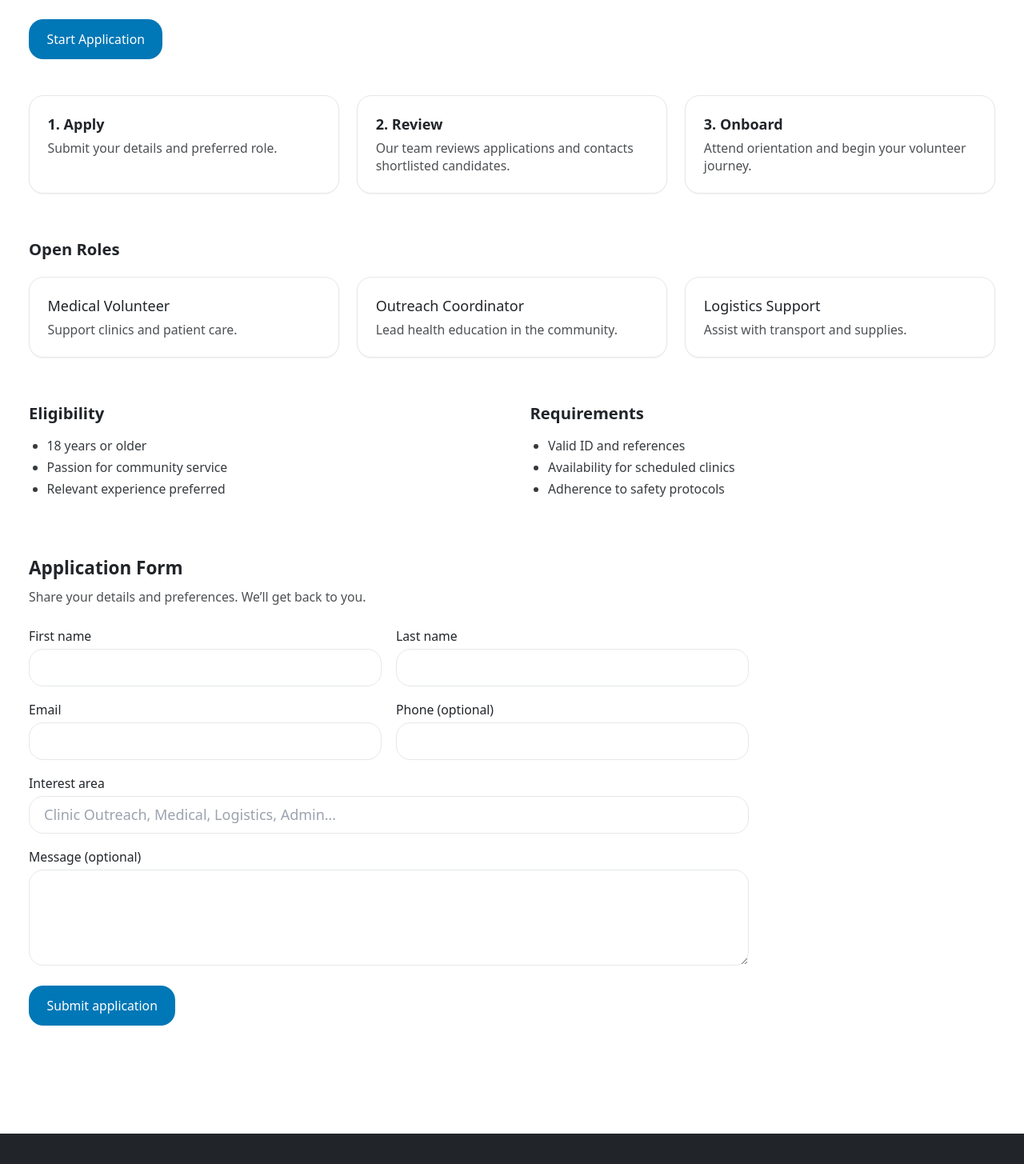
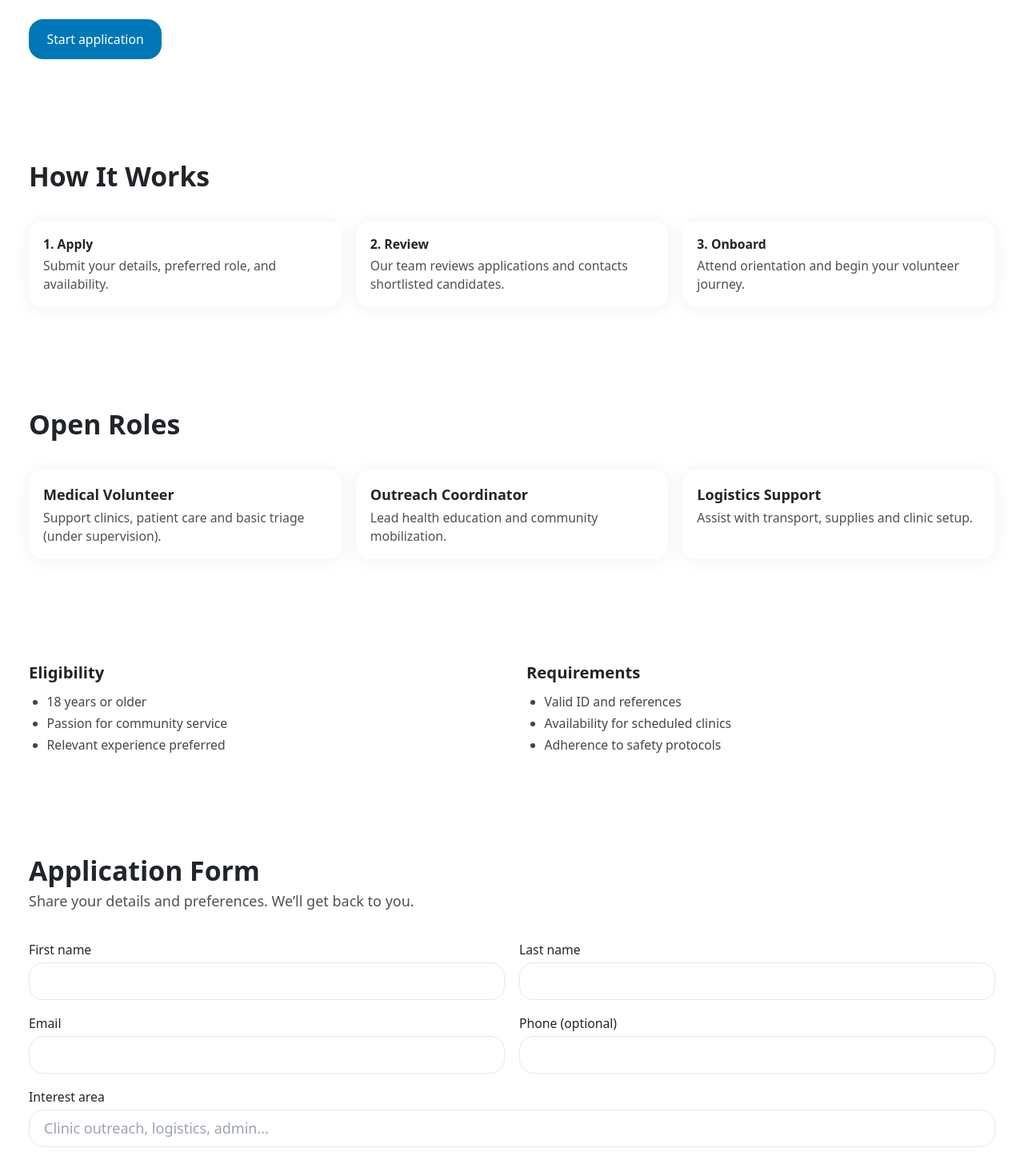
Before and after one commit to olu120/humble-vessel-web, a Next.js app: page /en/volunteer in a window 1280 px wide. Shown: the part 220-1675 px from the top of the page at 80% size. Built offline with nearby package versions, Linux system fonts and the light colour scheme; no server answers.

Commit message:
add volunteer webhook route2

```diff
--- a/app/[locale]/volunteer/page.tsx
+++ b/app/[locale]/volunteer/page.tsx
@@ -1,190 +1,256 @@
-// app/[locale]/volunteer/page.jsx
-'use client';
+// app/[locale]/volunteer/page.tsx
+"use client";
 
-import { useRef, useState } from 'react';
-import Section from '@/components/Section';
-import Button from '@/components/Button';
+import { useRef, useState } from "react";
+import Section from "@/components/Section";
+import Button from "@/components/Button";
+
+type FormState = {
+  first: string;
+  last: string;
+  email: string;
+  phone: string;
+  interest: string;
+  message: string;
+};
 
 export default function VolunteerPage() {
-  const formRef = useRef(null);
-  const [first, setFirst] = useState('');
-  const [last, setLast]   = useState('');
-  const [email, setEmail] = useState('');
-  const [phone, setPhone] = useState('');
-  const [interest, setInterest] = useState('');
-  const [message, setMessage] = useState('');
+  const [form, setForm] = useState<FormState>({
+    first: "",
+    last: "",
+    email: "",
+    phone: "",
+    interest: "",
+    message: "",
+  });
 
   const [ok, setOk] = useState(false);
-  const [err, setErr] = useState(null);
+  const [error, setError] = useState<string | null>(null);
   const [loading, setLoading] = useState(false);
 
+  // 👇 Properly typed form ref so scrollIntoView is valid
+  const formRef = useRef<HTMLFormElement | null>(null);
+
   const scrollToForm = () => {
-    if (formRef.current && typeof formRef.current.scrollIntoView === 'function') {
-      formRef.current.scrollIntoView({ behavior: 'smooth', block: 'start' });
+    if (formRef.current) {
+      formRef.current.scrollIntoView({ behavior: "smooth", block: "start" });
     }
   };
 
-  async function submit(e) {
+  const handleChange =
+    (field: keyof FormState) =>
+    (e: React.ChangeEvent<HTMLInputElement | HTMLTextAreaElement>) => {
+      setForm((prev) => ({ ...prev, [field]: e.target.value }));
+    };
+
+  const handleSubmit = async (e: React.FormEvent) => {
     e.preventDefault();
-    setErr(null);
+    setError(null);
 
-    if (!first || !last || !email) {
-      setErr('Please fill in first name, last name and email.');
+    if (!form.first || !form.last || !form.email) {
+      setError("Please fill in first name, last name and email.");
       return;
     }
 
     setLoading(true);
+
     try {
-      const res = await fetch('/api/volunteer/apply', {
-        method: 'POST',
-        headers: { 'Content-Type': 'application/json' },
+      const res = await fetch("/api/volunteer/apply", {
+        method: "POST",
+        headers: {
+          "Content-Type": "application/json",
+        },
         body: JSON.stringify({
-          first_name: first,
-          last_name:  last,
-          email,
-          phone,
-          interest_area: interest,
-          message
-        })
+          first: form.first,
+          last: form.last,
+          email: form.email,
+          phone: form.phone,
+          interest: form.interest,
+          message: form.message,
+        }),
       });
 
-      const data = await res.json().catch(() => ({}));
+      const data = await res.json();
+
       if (!res.ok || !data?.ok) {
-        throw new Error(data?.error || `Submission failed (${res.status})`);
+        throw new Error(data?.error || "No route was found matching the URL and request method.");
       }
 
       setOk(true);
-      setFirst(''); setLast(''); setEmail('');
-      setPhone(''); setInterest(''); setMessage('');
-    } catch (e2) {
-      setErr(e2?.message || 'Something went wrong.');
+      setForm({
+        first: "",
+        last: "",
+        email: "",
+        phone: "",
+        interest: "",
+        message: "",
+      });
+    } catch (err: any) {
+      setError(err?.message || "Something went wrong.");
     } finally {
       setLoading(false);
     }
-  }
+  };
 
   return (
     <main>
+      {/* Top hero strip */}
       <Section
         title="Volunteer with Us"
         subtitle="Join our mission to bring compassionate care to communities in Uganda."
       >
-        <Button onClick={scrollToForm}>Start Application</Button>
+        <Button onClick={scrollToForm}>Start application</Button>
+      </Section>
 
       {/* How it works */}
-        <div className="mt-10 grid gap-5 md:grid-cols-3">
-          {[
-            { n: '1. Apply',    d: 'Submit your details and preferred role.' },
-            { n: '2. Review',   d: 'Our team reviews applications and contacts shortlisted candidates.' },
-            { n: '3. Onboard',  d: 'Attend orientation and begin your volunteer journey.' }
-          ].map((s) => (
-            <div key={s.n} className="rounded-2xl border bg-white p-5 shadow-sm">
-              <p className="font-semibold">{s.n}</p>
-              <p className="mt-1 text-sm opacity-80">{s.d}</p>
+      <Section title="How It Works">
+        <div className="grid gap-4 md:grid-cols-3">
+          <div className="rounded-2xl bg-white p-4 shadow-card">
+            <p className="text-sm font-semibold">1. Apply</p>
+            <p className="mt-1 text-sm opacity-80">
+              Submit your details, preferred role, and availability.
+            </p>
           </div>
-          ))}
+          <div className="rounded-2xl bg-white p-4 shadow-card">
+            <p className="text-sm font-semibold">2. Review</p>
+            <p className="mt-1 text-sm opacity-80">
+              Our team reviews applications and contacts shortlisted candidates.
+            </p>
           </div>
+          <div className="rounded-2xl bg-white p-4 shadow-card">
+            <p className="text-sm font-semibold">3. Onboard</p>
+            <p className="mt-1 text-sm opacity-80">
+              Attend orientation and begin your volunteer journey.
+            </p>
+          </div>
+        </div>
+      </Section>
 
       {/* Open roles */}
-        <div className="mt-12">
-          <h3 className="mb-4 text-lg font-semibold">Open Roles</h3>
-          <div className="grid gap-5 md:grid-cols-3">
-            {[
-              ['Medical Volunteer', 'Support clinics and patient care.'],
-              ['Outreach Coordinator', 'Lead health education in the community.'],
-              ['Logistics Support', 'Assist with transport and supplies.']
-            ].map(([t, d]) => (
-              <div key={t} className="rounded-2xl border bg-white p-5 shadow-sm">
-                <p className="font-medium">{t}</p>
-                <p className="mt-1 text-sm opacity-80">{d}</p>
+      <Section title="Open Roles">
+        <div className="grid gap-4 md:grid-cols-3">
+          <div className="rounded-2xl bg-white p-4 shadow-card">
+            <p className="font-semibold">Medical Volunteer</p>
+            <p className="mt-1 text-sm opacity-80">
+              Support clinics, patient care and basic triage (under supervision).
+            </p>
           </div>
-            ))}
+          <div className="rounded-2xl bg-white p-4 shadow-card">
+            <p className="font-semibold">Outreach Coordinator</p>
+            <p className="mt-1 text-sm opacity-80">
+              Lead health education and community mobilization.
+            </p>
+          </div>
+          <div className="rounded-2xl bg-white p-4 shadow-card">
+            <p className="font-semibold">Logistics Support</p>
+            <p className="mt-1 text-sm opacity-80">
+              Assist with transport, supplies and clinic setup.
+            </p>
           </div>
         </div>
+      </Section>
 
-        {/* Eligibility / Requirements */}
-        <div className="mt-12 grid gap-10 md:grid-cols-2">
+      {/* Eligibility & requirements */}
+      <Section>
+        <div className="grid gap-8 md:grid-cols-2">
           <div>
-            <h3 className="mb-3 text-lg font-semibold">Eligibility</h3>
-            <ul className="list-disc pl-5 text-sm opacity-90 space-y-1">
+            <h3 className="text-lg font-semibold">Eligibility</h3>
+            <ul className="mt-2 list-disc space-y-1 pl-5 text-sm opacity-85">
               <li>18 years or older</li>
               <li>Passion for community service</li>
               <li>Relevant experience preferred</li>
             </ul>
           </div>
           <div>
-            <h3 className="mb-3 text-lg font-semibold">Requirements</h3>
-            <ul className="list-disc pl-5 text-sm opacity-90 space-y-1">
+            <h3 className="text-lg font-semibold">Requirements</h3>
+            <ul className="mt-2 list-disc space-y-1 pl-5 text-sm opacity-85">
               <li>Valid ID and references</li>
               <li>Availability for scheduled clinics</li>
               <li>Adherence to safety protocols</li>
             </ul>
           </div>
         </div>
+      </Section>
 
-        {/* Application Form */}
-        <div ref={formRef} className="mt-16">
-          <h3 className="mb-2 text-xl font-semibold">Application Form</h3>
-          <p className="mb-6 text-sm opacity-80">
-            Share your details and preferences. We’ll get back to you.
-          </p>
-
-          {ok ? (
-            <div className="rounded-2xl border bg-green-50 p-4">
-              <p className="font-medium">Thank you! ✅</p>
-              <p className="text-sm opacity-80">
-                We’ve received your application and emailed you a confirmation.
-              </p>
-            </div>
-          ) : (
-            <form onSubmit={submit} className="max-w-[900px] space-y-4">
-              <div className="grid gap-4 sm:grid-cols-2">
+      {/* Application form */}
+      <Section
+        title="Application Form"
+        subtitle="Share your details and preferences. We’ll get back to you."
+      >
+        <form ref={formRef} onSubmit={handleSubmit} className="space-y-4">
+          <div className="grid gap-4 md:grid-cols-2">
             <div>
               <label className="mb-1 block text-sm">First name</label>
-                  <input className="w-full rounded-2xl border px-4 py-2"
-                         value={first} onChange={(e)=>setFirst(e.target.value)} />
+              <input
+                className="w-full rounded-2xl border px-4 py-2"
+                value={form.first}
+                onChange={handleChange("first")}
+              />
             </div>
             <div>
               <label className="mb-1 block text-sm">Last name</label>
-                  <input className="w-full rounded-2xl border px-4 py-2"
-                         value={last} onChange={(e)=>setLast(e.target.value)} />
+              <input
+                className="w-full rounded-2xl border px-4 py-2"
+                value={form.last}
+                onChange={handleChange("last")}
+              />
             </div>
           </div>
 
-              <div className="grid gap-4 sm:grid-cols-2">
+          <div className="grid gap-4 md:grid-cols-2">
             <div>
               <label className="mb-1 block text-sm">Email</label>
-                  <input type="email" className="w-full rounded-2xl border px-4 py-2"
-                         value={email} onChange={(e)=>setEmail(e.target.value)} />
+              <input
+                type="email"
+                className="w-full rounded-2xl border px-4 py-2"
+                value={form.email}
+                onChange={handleChange("email")}
+              />
             </div>
             <div>
               <label className="mb-1 block text-sm">Phone (optional)</label>
-                  <input className="w-full rounded-2xl border px-4 py-2"
-                         value={phone} onChange={(e)=>setPhone(e.target.value)} />
+              <input
+                className="w-full rounded-2xl border px-4 py-2"
+                value={form.phone}
+                onChange={handleChange("phone")}
+              />
             </div>
           </div>
 
           <div>
             <label className="mb-1 block text-sm">Interest area</label>
-                <input className="w-full rounded-2xl border px-4 py-2"
-                       placeholder="Clinic Outreach, Medical, Logistics, Admin…"
-                       value={interest} onChange={(e)=>setInterest(e.target.value)} />
+            <input
+              className="w-full rounded-2xl border px-4 py-2"
+              placeholder="Clinic outreach, logistics, admin…"
+              value={form.interest}
+              onChange={handleChange("interest")}
+            />
           </div>
 
           <div>
             <label className="mb-1 block text-sm">Message (optional)</label>
-                <textarea className="min-h-[120px] w-full rounded-2xl border px-4 py-2"
-                          value={message} onChange={(e)=>setMessage(e.target.value)} />
+            <textarea
+              className="min-h-[100px] w-full rounded-2xl border px-4 py-2"
+              value={form.message}
+              onChange={handleChange("message")}
+            />
           </div>
 
-              {err && <p className="text-sm text-red-600">{err}</p>}
+          {error && <p className="text-sm text-red-600">{error}</p>}
+
+          {ok && (
+            <div className="rounded-2xl border bg-green-50 p-4 text-sm">
+              <p className="font-medium">Thank you! ✅</p>
+              <p className="opacity-80">
+                We’ve received your application and emailed you a confirmation.
+              </p>
+            </div>
+          )}
 
           <Button type="submit" disabled={loading}>
-                {loading ? 'Submitting…' : 'Submit application'}
+            {loading ? "Submitting…" : "Submit application"}
           </Button>
         </form>
-          )}
-        </div>
       </Section>
     </main>
   );
```
Lines whose indentation alone changed are shown as unchanged.
